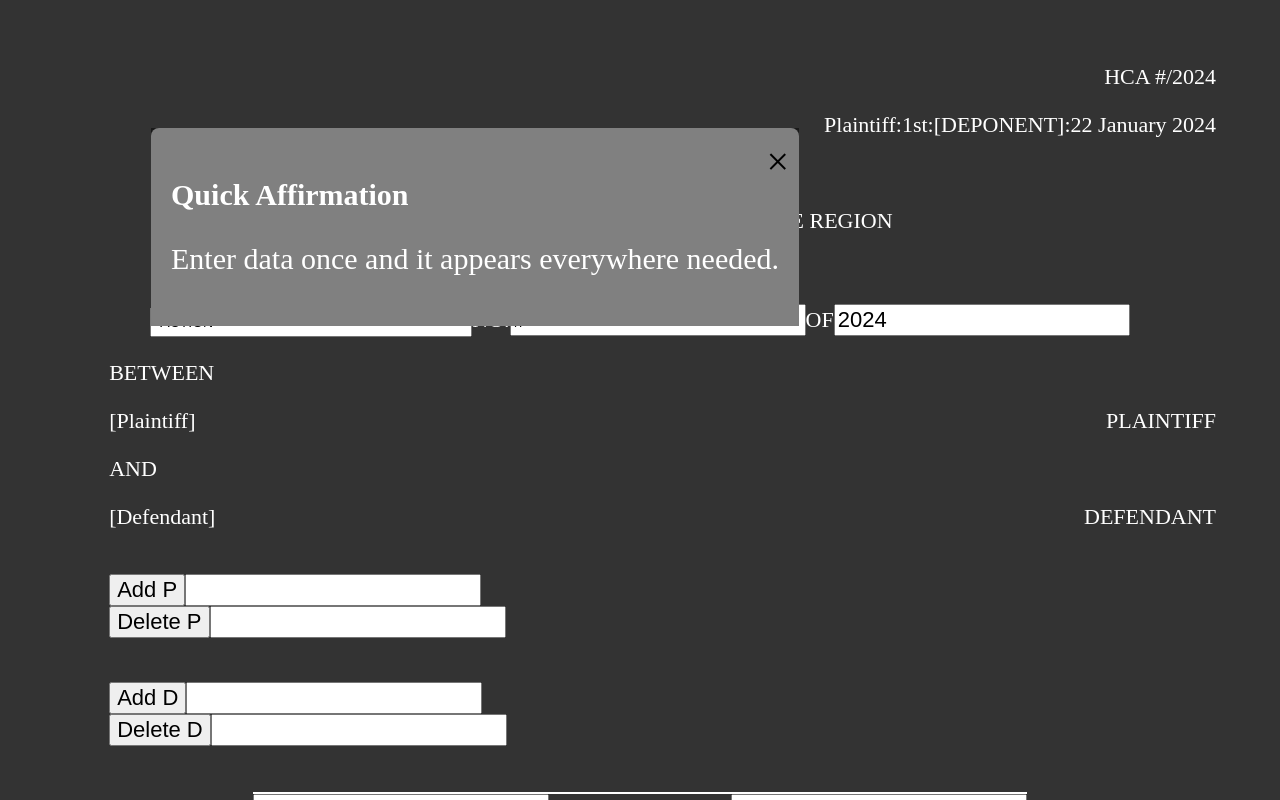
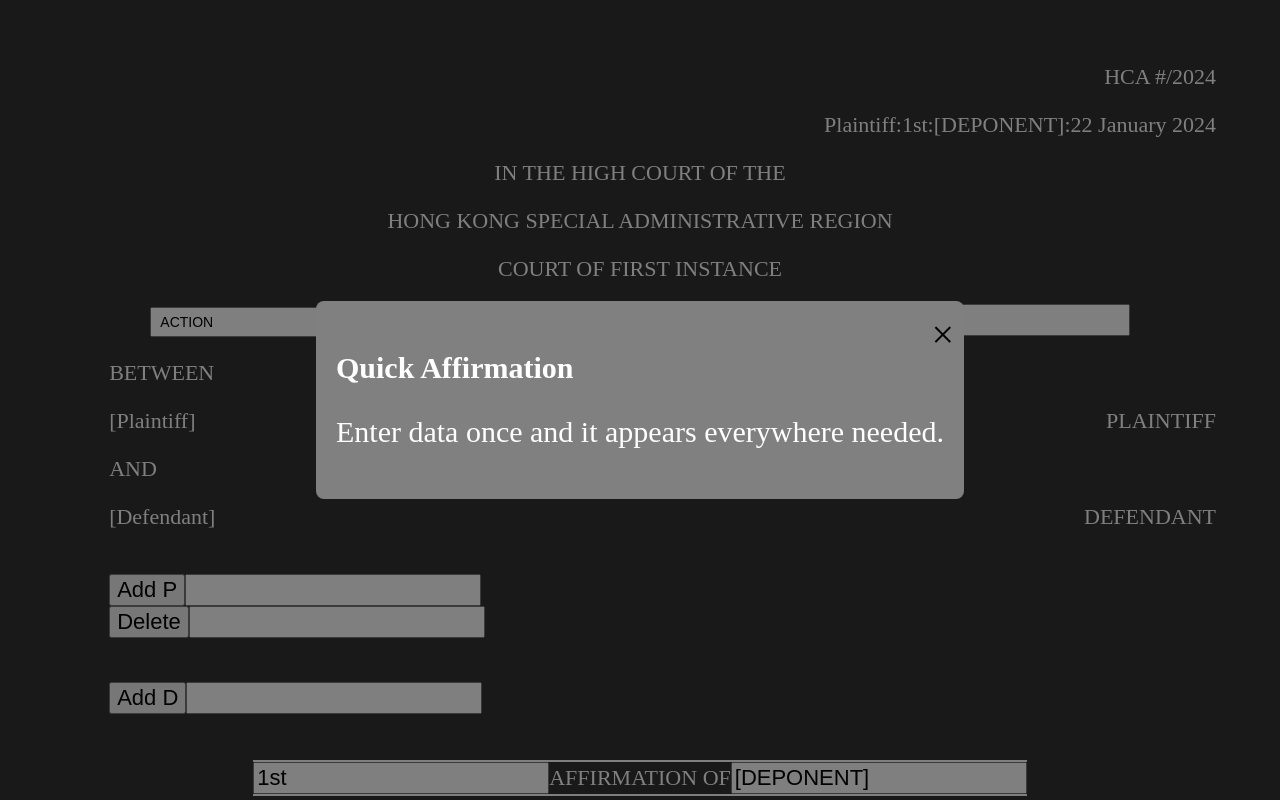
Before and after one commit to 3willows/quickAffirmation, a React (Create React App) app: page / in a window 1280 px wide. Shown: the top 800 px of the page. Built offline with nearby package versions, Linux system fonts and the light colour scheme.

Commit message:
fix bug with delete; change popup styling

```diff
--- a/src/App.css
+++ b/src/App.css
@@ -89,8 +89,11 @@ input, button {
 /* Add modal styles to your CSS */
 .modal-overlay {
   z-index: 1000;
-  margin: 5% 5%;
   position: fixed;
+  top: 0;
+  left: 0;
+  width: 100%;
+  height: 100%;
   background: rgba(0, 0, 0, 0.5);
   display: flex;
   justify-content: center;
--- a/src/App.js
+++ b/src/App.js
@@ -30,17 +30,14 @@ function App() {
   function addDefendants(newP) {
     setDefendants((defendants) => [...defendants, newP])
   }
-  function removeParty(side, toRemove) {
-    if (side === "P") {
+  function removeParty(toRemove) {
     setPlaintiffs((parties) =>
       parties.filter((party) => party.name !== toRemove)
     )
-    }
-    if (side === "D") {
+
     setDefendants((parties) =>
       parties.filter((party) => party.name !== toRemove)
     )
-    }
   }
   // End matters
   const [partyName, setPartyName] = useState("Plaintiff")
@@ -134,7 +131,7 @@ export default App
 
 function ToggleButtons({ inputOpen, toggleInputOpen }) {
   return (
-    <div >
+    <div>
       <button className="large-button" onClick={toggleInputOpen}>
         {inputOpen ? `OUTPUT` : `REVISE`}
       </button>
--- a/src/components/Parties.js
+++ b/src/components/Parties.js
@@ -32,7 +32,8 @@ export function Parties({
 
   const handleRemoveParty = (e) => {
     e.preventDefault()
-    removeParty(side, toRemove.toUpperCase())
+    removeParty(toRemove.toUpperCase())
+    setNewParty({ name: "" })
   }
 
   return (
@@ -49,15 +50,14 @@ export function Parties({
               onChange={handleInputChange}
             ></input>
           </form>
-
-          <form onSubmit={handleRemoveParty} onChange={() => setSide("P")}>
-            <button> Delete P </button>
+          <form onSubmit={handleRemoveParty}>
+            <button> Delete </button>
             <input
               type="text"
               onChange={(e) => setToRemove(e.target.value.toUpperCase())}
-              value={side === "P" ? toRemove : ""}
+              value={toRemove}
             ></input>
-          </form>
+          </form>{" "}
         </div>
 
         <div style={{ flex: "0 0 33.33%" }}></div>
@@ -70,16 +70,7 @@ export function Parties({
               value={side === "D" ? newParty.name : ""}
               onChange={handleInputChange}
             ></input>
-          </form>
-
-          <form onSubmit={handleRemoveParty} onChange={() => setSide("D")}>
-            <button > Delete D </button>
-            <input
-              type="text"
-              onChange={(e) => setToRemove(e.target.value.toUpperCase())}
-              value={side === "D" ? toRemove : ""}
-            ></input>
-          </form>
+          </form>{" "}
         </div>
       </div>
     </div>
```
Lines whose indentation alone changed are shown as unchanged.
